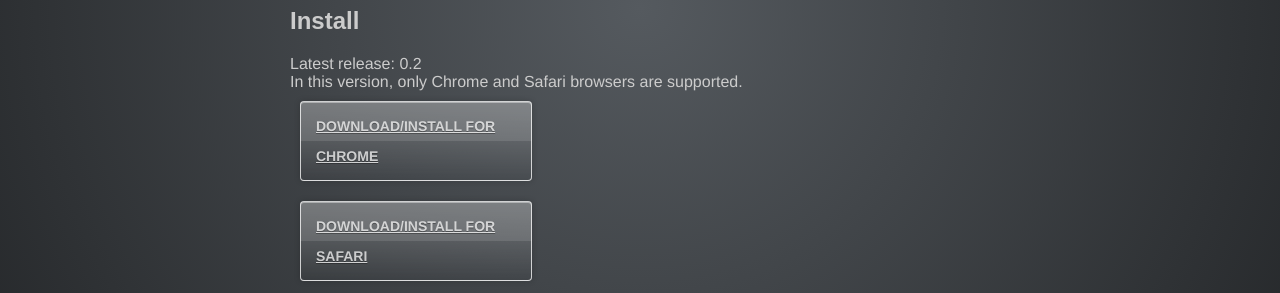
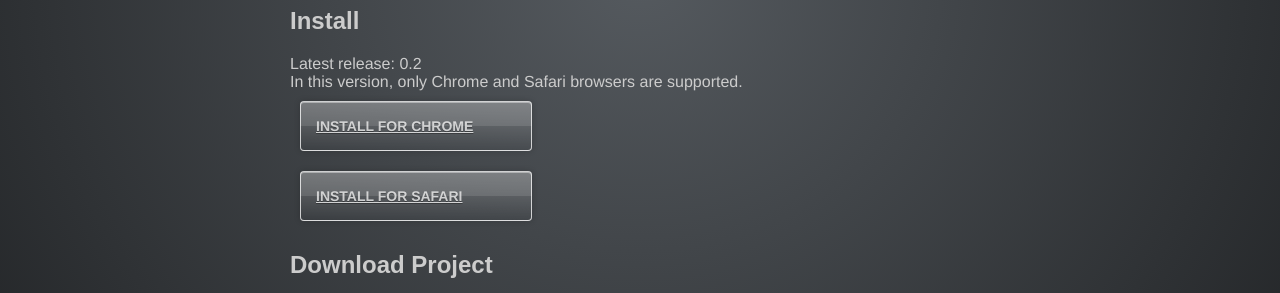
Before and after one commit to df1/T5MC-Buddy, a plain HTML site: page index.html in a window 1280 px wide. Shown: the part 600-893 px from the top of the page. Drawn offline with Linux system fonts and the light colour scheme; a web font is replaced by a local one.

Commit message:
Update index.html

```diff
--- a/index.html
+++ b/index.html
@@ -130,10 +130,10 @@
     <p>Latest release: 0.2<br/>
       In this version, only Chrome and Safari browsers are supported.<br/>
       <a class="download-btn" href="https://github.com/df1/TSMC-Buddy/raw/master/output/tsmcbuddy_0.2.crx">
-      Download/Install for Chrome
+      Install for Chrome
       </a><br/>
       <a class="download-btn" href="https://github.com/df1/TSMC-Buddy/raw/master/output/tsmcbuddy_0.2.safariextz">
-      Download/Install for Safari
+      Install for Safari
       </a>
     </p>
 
```
